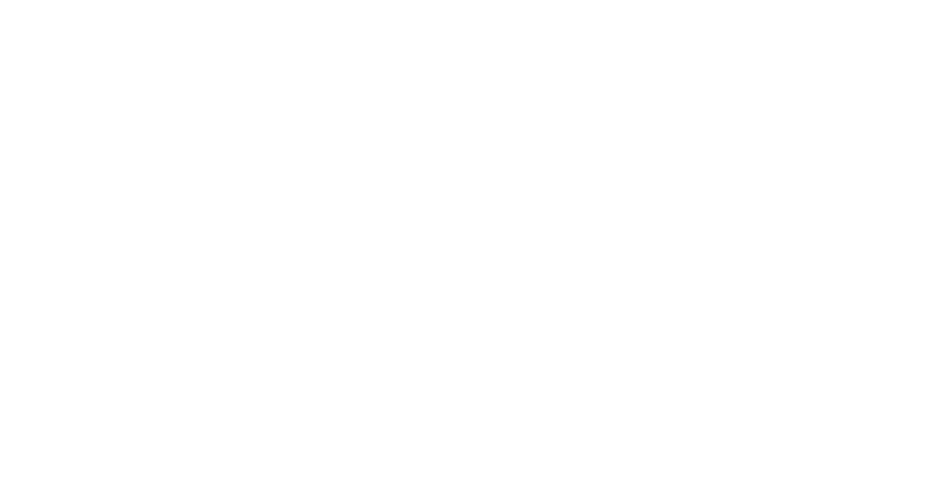
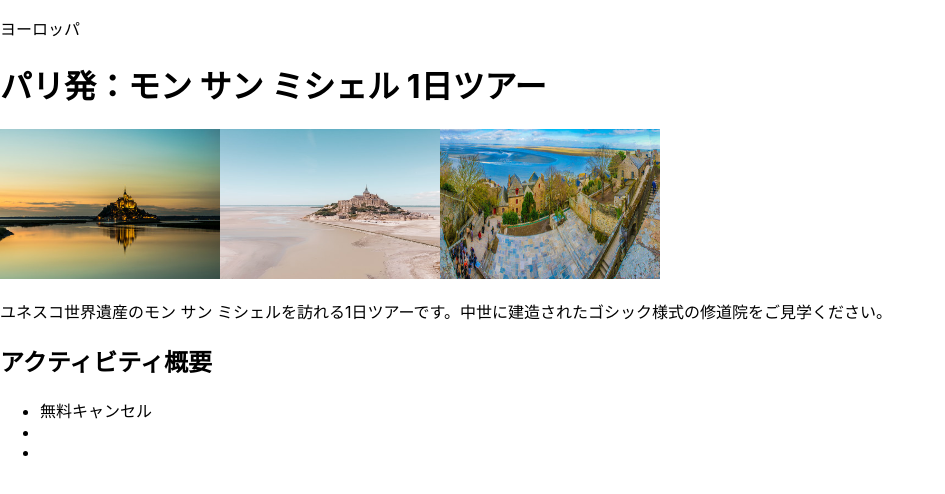
Before and after one commit to morikimiho/nextjs-okapiatour, a Next.js app: page /trip/1 in a window 1280 px wide. Shown: the top 494 px of the page, without its empty margins (0-945 px from the left). Built offline with nearby package versions, Linux system fonts and the light colour scheme.

Commit message:
ツアー詳細ページを作成しています。

```diff
--- a/component/tripdetail.tsx
+++ /dev/null
@@ -1,43 +0,0 @@
-import { GetStaticPaths,GetStaticProps } from "next";
-import { getActiveTrips,getTrip } from "../service/trip";
-import Image from "next/image";
-
-
-export const getStaticPath:GetStaticPaths=async()=>{
- const trips=await getActiveTrips();
- return {
-    paths: trips.map((trip) => {
-      return { params: { id: trip.id.toString() } };
-    }),
-    fallback: 'blocking',
-  };
-}
-
-
-export const getStaticProps: GetStaticProps = async ({ params }) => {
-    if (!params || !params.id || Array.isArray(params.id)) {
-      throw Error('エラー');
-    }
-
-  const id = parseInt(params.id);
-  const trip = await getTrip(id);
-
-  return {
-    props: { trip },
-    revalidate: 10,
-  };
-};
-
-
-
-export const Tripdetail=({trip})=>{
-  return (
- <>
-<Image src={trip.img1} alt="モン・サン・ミシェルの画像" />
-
-
-
- </>
-
-  )
-}
--- a/data/db.json
+++ b/data/db.json
@@ -1,9 +1,9 @@
 {"trips":[
   {
   "id": 1,
-  "img1":"/mont-saint-michel01.jpg",
-  "img2":"/mont-saint-michel01.jpg",
-  "img3":"/mont-saint-michel01.jpg",
+  "img1":"/images/mont-saint-michel01.jpg",
+  "img2":"/images/mont-saint-michel02.jpg",
+  "img3":"/images/mont-saint-michel03.jpg",
   "area":"ヨーロッパ",
   "country":"フランス",
   "city":"パリ",
--- a/pages/trip/[id].tsx
+++ b/pages/trip/[id].tsx
@@ -1,14 +1,57 @@
 import Head from "next/head";
-import { Tripdetail } from "../../component/tripdetail";
+import { GetStaticPaths,GetStaticProps } from "next";
+import { getActiveTrips,getTrip } from "../../service/trip";
+import Image from "next/image";
 
-export default function Tripdetai() {
+
+export const getStaticPaths:GetStaticPaths=async()=>{
+ const trips=await getActiveTrips();
+ return {
+    paths: trips.map((trip) => {
+      return { params: { id: trip.id.toString() } };
+    }),
+    fallback: 'blocking',
+  };
+}
+
+
+export const getStaticProps: GetStaticProps = async ({ params }) => {
+    if (!params || !params.id || Array.isArray(params.id)) {
+      throw Error('エラー');
+    }
+
+  const id = parseInt(params.id);
+  const trip = await getTrip(id);
+
+  return {
+    props: { trip },
+    revalidate: 10,
+  };
+};
+
+
+export default function Tripdetai({trip}) {
+  return(
   <>
     <Head>
-      <title>aaa</title>
+      <title>{trip.tourName}</title>
     </Head>
-    <Tripdetail />
+    <p>{trip.area}</p>
+    <h1>パリ発：モン サン ミシェル 1日ツアー </h1>
+    <Image src={trip.img1} alt="モンサンミッシェルの画像" width={220} height={150} />
+    <Image src={trip.img2} alt="モンサンミッシェルの画像" width={220} height={150} />
+    <Image src={trip.img3} alt="モンサンミッシェルの画像" width={220} height={150} />
+   <p>{trip.description}</p>
+   <h2>アクティビティ概要</h2>
+   <div>
+    <ul>
+      <li>無料キャンセル</li>
+      <li></li>
+      <li></li>
+    </ul>
+   </div>
 
-
-  </>;
+  </>
+  )
 
 }
```
